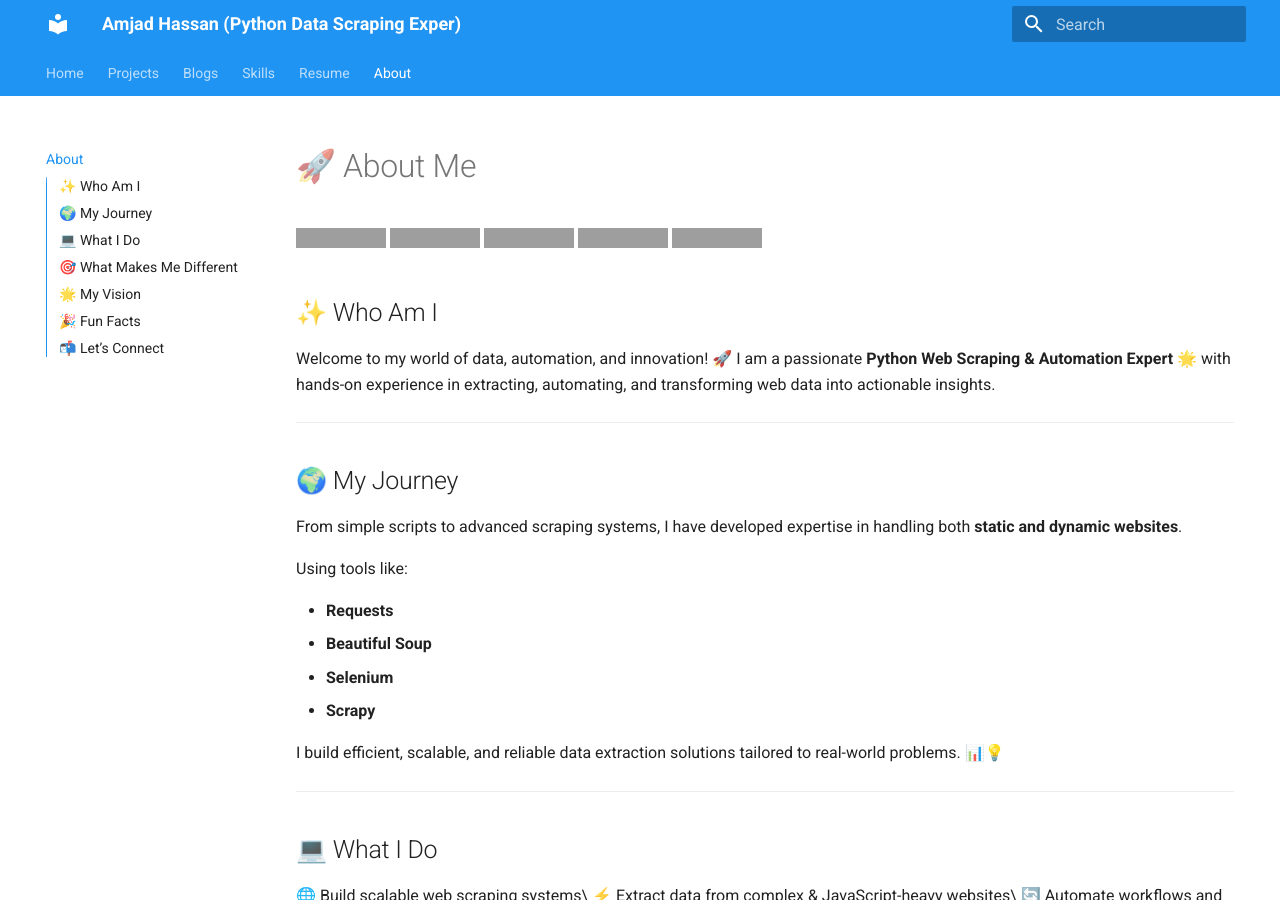
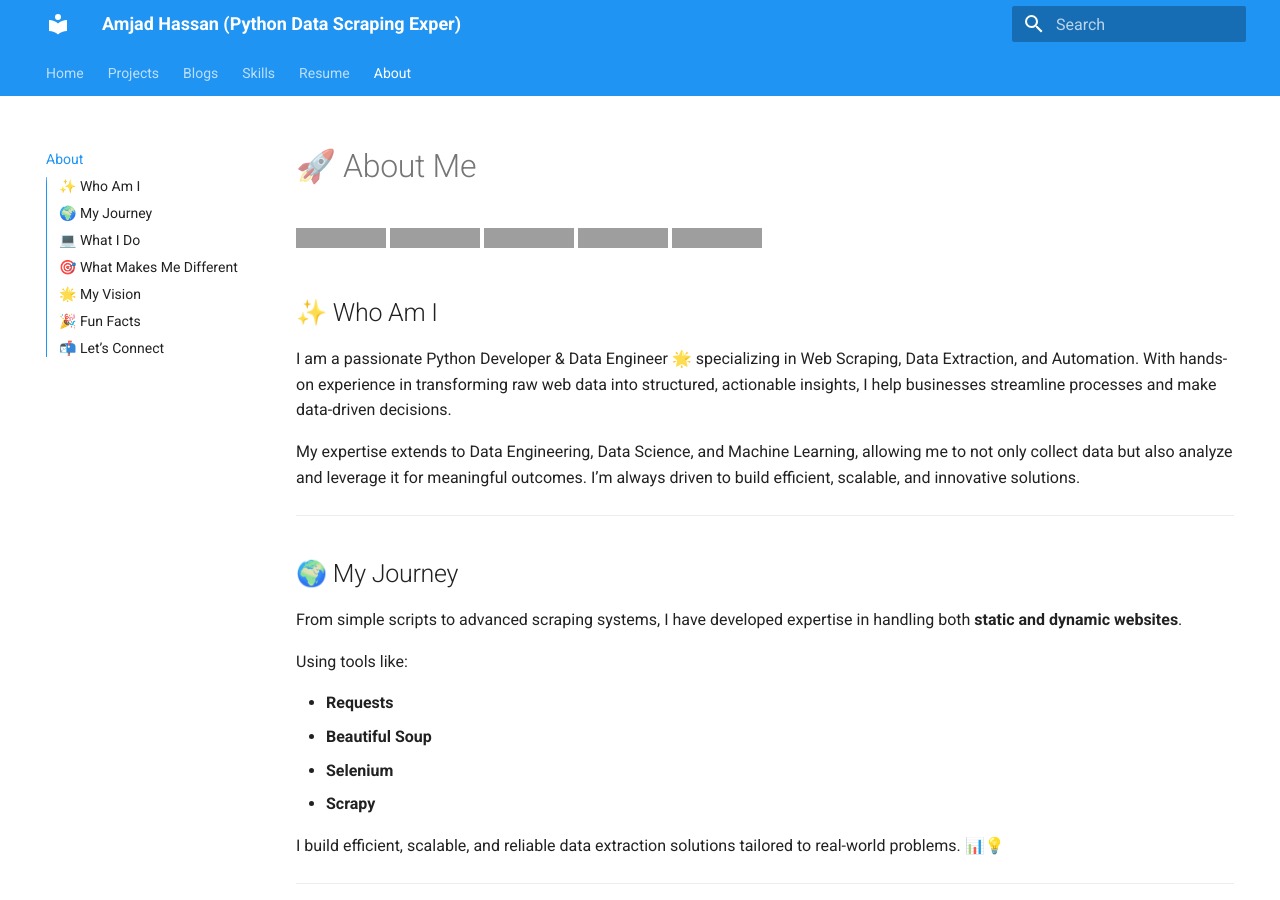
Before and after one commit to ah0890/mywsportfolio, an MkDocs documentation site: the page built from docs/about.md, in a window 1280 px wide and 900 px high. Built offline with MkDocs 1.6.1 and Material for MkDocs 9.7.7, drawn with Linux system fonts in a browser that asks for light colours; grey boxes are pictures that could not be loaded.

Commit message:
Revise personal introduction and expertise description
Updated personal introduction to reflect expertise in Python Development and Data Engineering, emphasizing skills in web scraping, data extraction, and automation.

```diff
--- a/docs/about.md
+++ b/docs/about.md
@@ -8,8 +8,9 @@
 
 ## ✨ Who Am I
 
-Welcome to my world of data, automation, and innovation! 🚀
-I am a passionate **Python Web Scraping & Automation Expert** 🌟 with hands-on experience in extracting, automating, and transforming web data into actionable insights.
+I am a passionate Python Developer & Data Engineer 🌟 specializing in Web Scraping, Data Extraction, and Automation. With hands-on experience in transforming raw web data into structured, actionable insights, I help businesses streamline processes and make data-driven decisions.
+
+My expertise extends to Data Engineering, Data Science, and Machine Learning, allowing me to not only collect data but also analyze and leverage it for meaningful outcomes. I’m always driven to build efficient, scalable, and innovative solutions.
 
 ---
 
```
